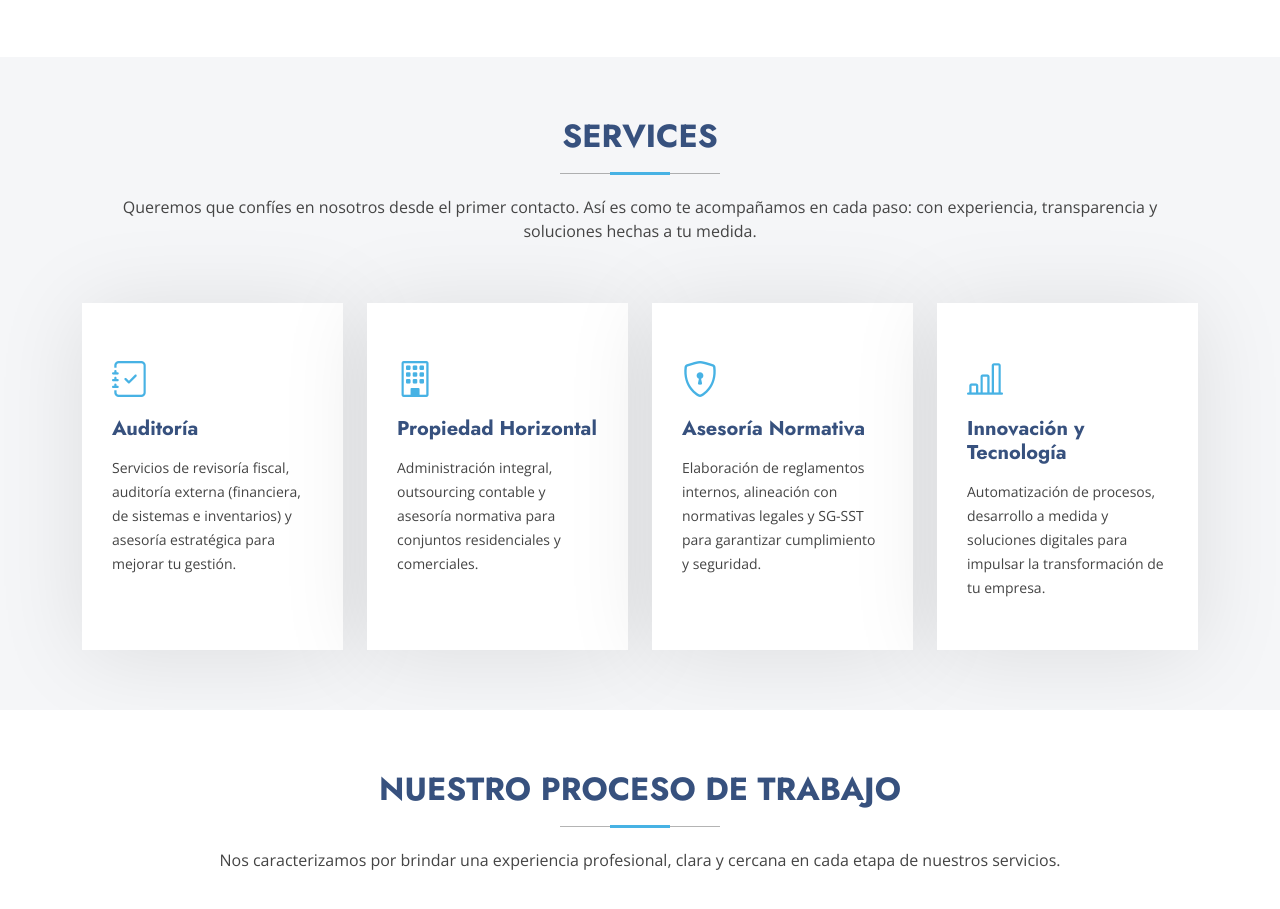
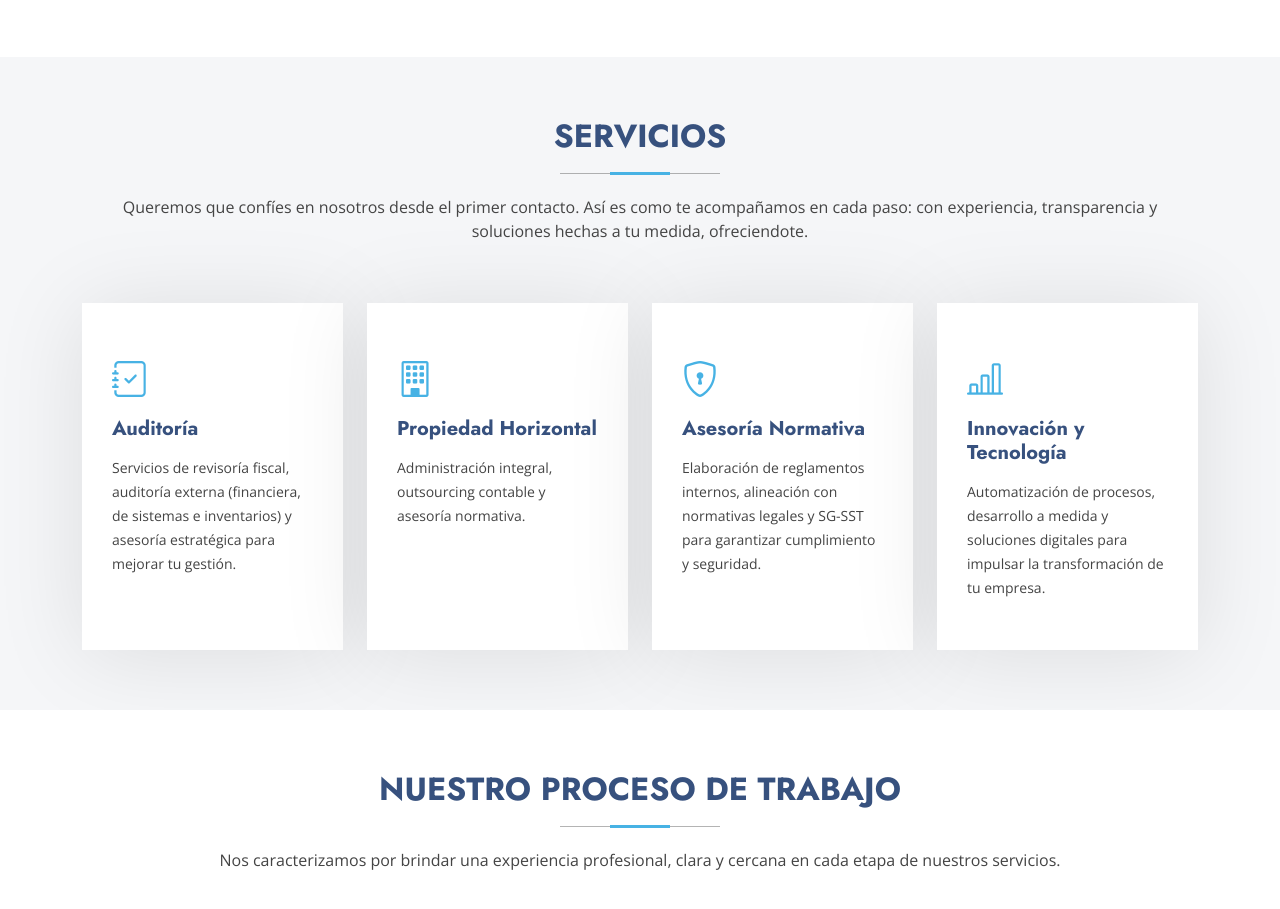
Before and after one commit to kevinperafan17/palacios-website, a plain HTML site: page index.html in a window 1280 px wide. Shown: the part 2299-3208 px from the top of the page. Drawn offline with nearby package versions, Linux system fonts and the light colour scheme.

Commit message:
Update index.html

```diff
--- a/index.html
+++ b/index.html
@@ -256,9 +256,9 @@
 
       <!-- Section Title -->
       <div class="container section-title" data-aos="fade-up">
-        <h2>Services</h2>
+        <h2>Servicios</h2>
         <p>
-          Queremos que confíes en nosotros desde el primer contacto. Así es como te acompañamos en cada paso: con experiencia, transparencia y soluciones hechas a tu medida.
+          Queremos que confíes en nosotros desde el primer contacto. Así es como te acompañamos en cada paso: con experiencia, transparencia y soluciones hechas a tu medida, ofreciendote.
         </p>
       </div><!-- End Section Title -->
 
@@ -281,7 +281,7 @@
               <div class="icon"><i class="bi bi-building icon"></i></div>
               <h4><a href="" class="stretched-link">Propiedad Horizontal</a></h4>
               <p>
-                Administración integral, outsourcing contable y asesoría normativa para conjuntos residenciales y comerciales.
+                Administración integral, outsourcing contable y asesoría normativa.
               </p>
             </div>
           </div><!-- End Service Item -->
```
